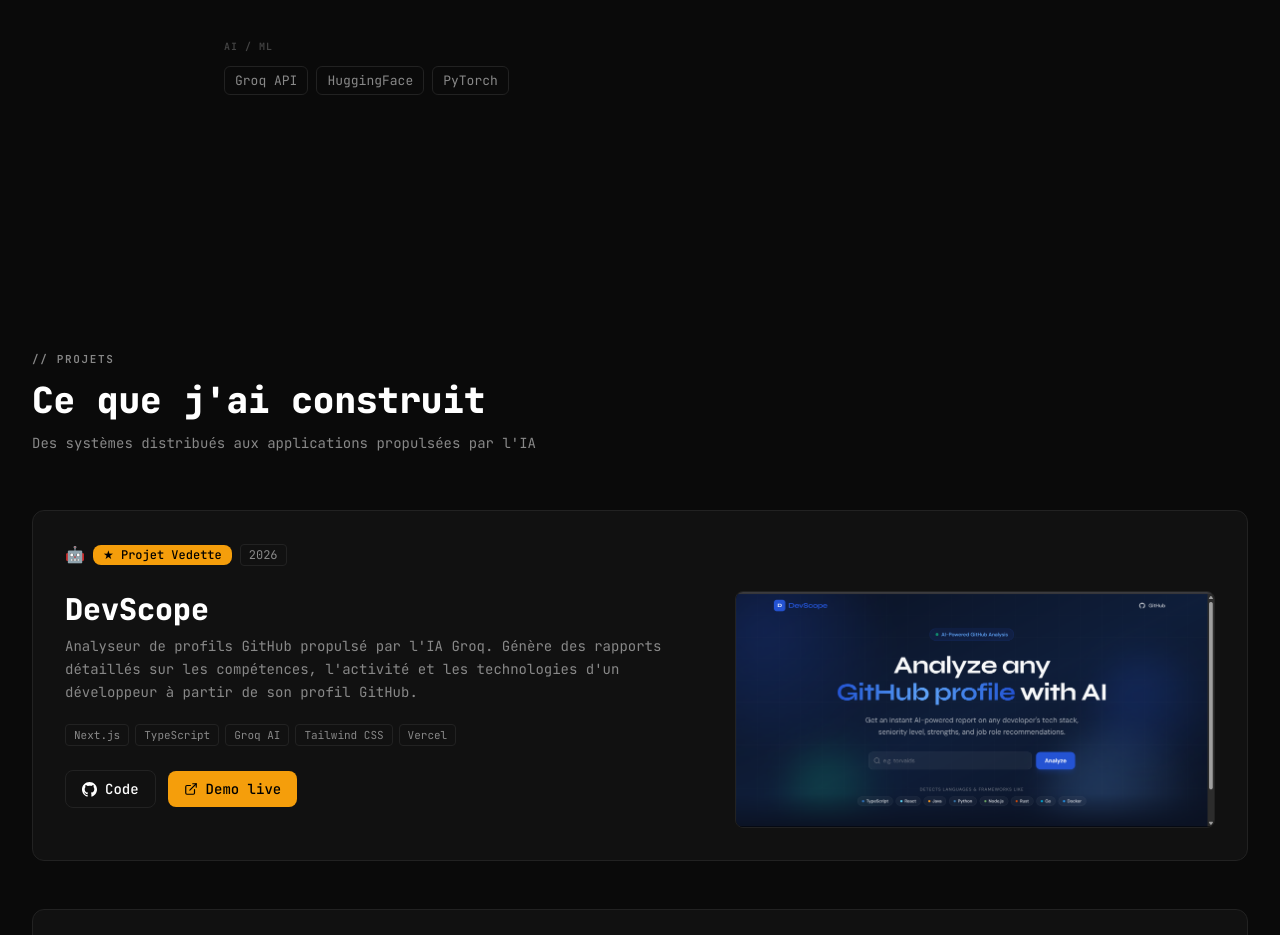
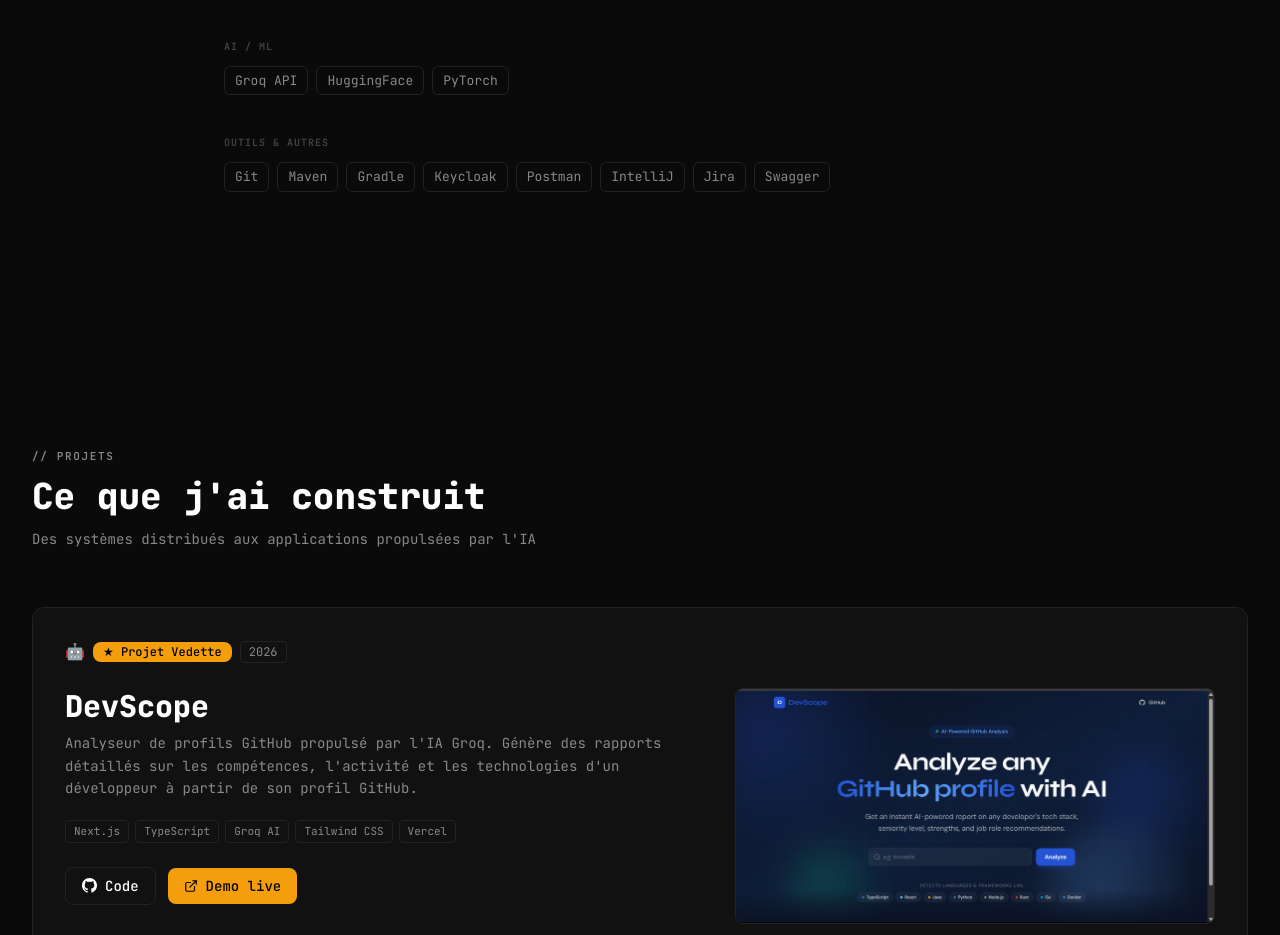
Before and after one commit to Gninho-silue/silue.dev, a Next.js app: page / in a window 1280 px wide. Shown: the part 2362-3297 px from the top of the page. Built offline with nearby package versions, Linux system fonts and the light colour scheme.

Commit message:
fix: render tools badge group in stack section
The tools array (Git, Maven, Keycloak, etc.) and its translation key
were defined but never rendered — StackSection only looped over skill
categories, never importing content/skills.ts's tools export.

```diff
--- a/components/sections/StackSection.tsx
+++ b/components/sections/StackSection.tsx
@@ -3,7 +3,7 @@
 import { useRef } from 'react';
 import { motion, useInView, type Variants } from 'framer-motion';
 import { useTranslations } from 'next-intl';
-import { skills, type SkillCategory } from '@/content/skills';
+import { skills, tools, type SkillCategory } from '@/content/skills';
 
 // ─── Category groups ──────────────────────────────────────────────────────────
 
@@ -124,6 +124,13 @@
               />
             );
           })}
+
+          <BadgeGroup
+            label={t('tools.title')}
+            names={[...tools]}
+            inView={isBodyInView}
+            globalOffset={skills.length}
+          />
         </div>
 
       </div>
```
